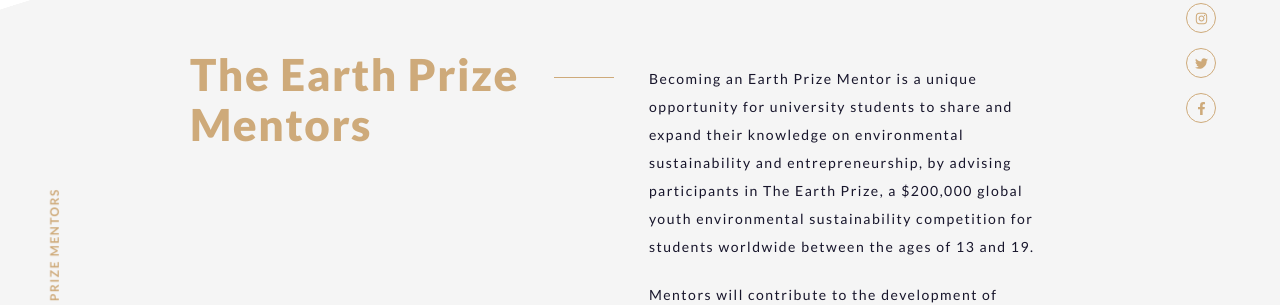
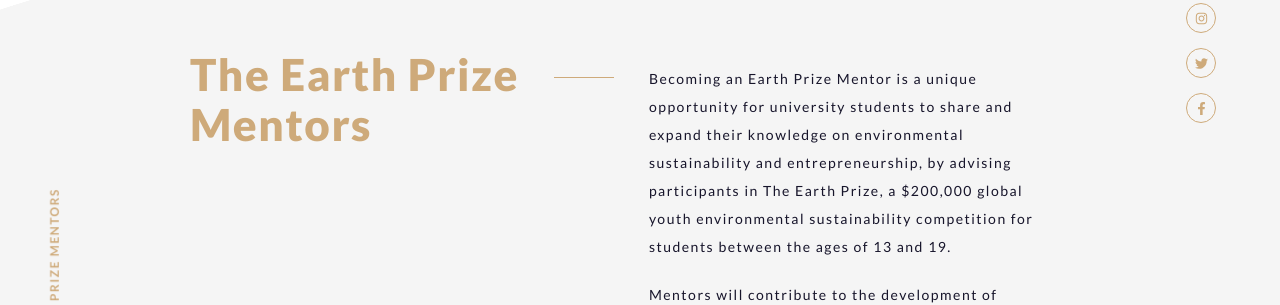
Before and after one commit to GaddMaster/earth-foundation, a Next.js app: page /mentors in a window 1280 px wide. Shown: the part 262-567 px from the top of the page. Built offline with nearby package versions, Linux system fonts and the light colour scheme.

Commit message:
fixed link

```diff
--- a/pages/mentors.jsx
+++ b/pages/mentors.jsx
@@ -37,7 +37,7 @@ const Mentors = () => {
             <div className = {styles.container}>
                 <TitleDesc
                     paragraphs = {[
-                        "Becoming an Earth Prize Mentor is  a unique opportunity for university students to share and expand their knowledge on environmental sustainability and entrepreneurship, by advising participants in The Earth Prize, a $200,000 global youth environmental sustainability competition for students worldwide between the ages of 13 and 19.",
+                        "Becoming an Earth Prize Mentor is  a unique opportunity for university students to share and expand their knowledge on environmental sustainability and entrepreneurship, by advising participants in The Earth Prize, a $200,000 global youth environmental sustainability competition for students between the ages of 13 and 19.",
                         "Mentors will contribute to the development of students’ innovative project proposals by offering them guidance on their ideas and answering their questions. Mentors who will have demonstrated the highest levels of engagement will be given the chance to work individually with one of the ten The Earth Prize Finalists."
                     ]}
                     color = {{
--- a/pages/terms-and-conditions.jsx
+++ b/pages/terms-and-conditions.jsx
@@ -31,7 +31,7 @@ const TermsAndConditions = () => {
                 <p>1.6 <b>Minors.</b> The Website should not be accessed and used by persons under the age of 16. If any minor between the age of 13 and 16 wishes to access the Website, that minor  needs to get his/her parent or legal guardian to approve the access to the Website and reach out to us on minor’s behalf. Minors below the age of 13 are not allowed to access the Website.</p>
                 <p>1.7 <b>Privacy and other relevant terms.</b> The documents that include important provisions regarding your use of the Website and that should be read and interpreted together with these Terms are:</p>
                 <ul>
-                    <li>Our <Link href="/privacy-policy">privacy policy</Link> and <Link href="/cookie-policy">cookie policy</Link>, which describe in detail how we handle your personal data collected through the Website;</li>
+                    <li>Our <Link href="/privacy-policy">privacy policy</Link> and <Link href="/cookies-policy">cookie policy</Link>, which describe in detail how we handle your personal data collected through the Website;</li>
                     <li>Our <Link href="/copyright-policy">copyright policy</Link>; and</li>
                     <li>Other individual terms and conditions made available by us on the Website.</li>
                 </ul>
```
